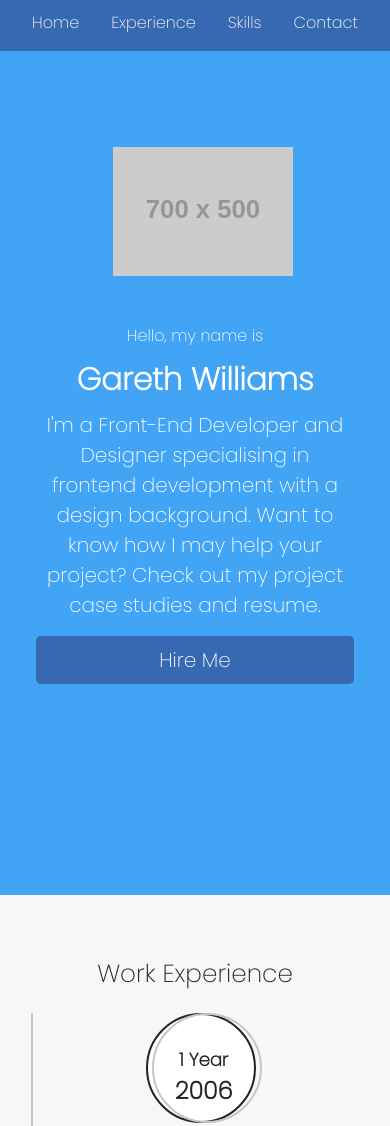
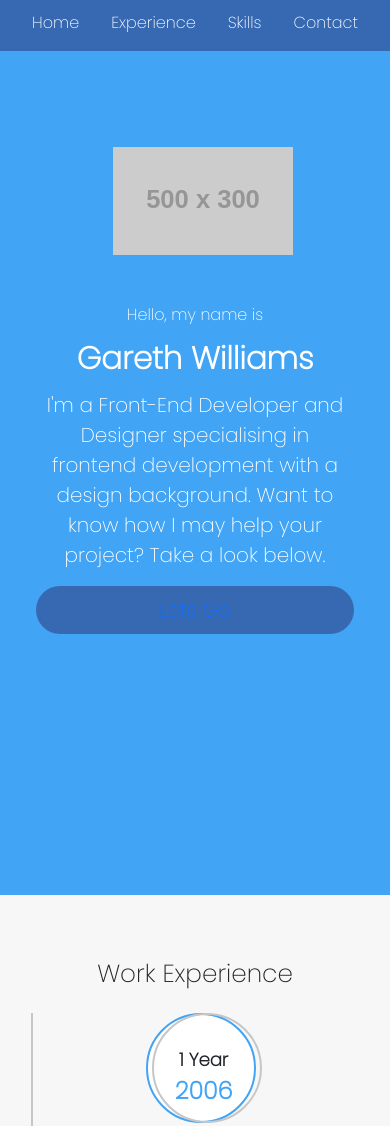
Before and after one commit to GarethW85/Resume-10, a plain HTML site: page myDigitalResumé/index.html in a window 390 px wide. Shown: the part 25-1151 px from the top of the page. Drawn offline with nearby package versions, Linux system fonts and the light colour scheme; placeholder pictures from the web are drawn by us.

Commit message:
updates
picture element added
media changes

```diff
--- a/myDigitalResumé/CSS/stylesheet.css
+++ b/myDigitalResumé/CSS/stylesheet.css
@@ -58,12 +58,28 @@ color: text-white;
 
 
 
+a:link {
+  text-decoration: none;
+}
+a:visited {
+   text-decoration: none;
+   color: #fff;
+}
+a:hover {
+  text-decoration: none;
+}
+a:active {
+  text-decoration: none;
+}
+
+
+
 
 
 /* Media Queries */
 
 /* Phones and smaller */
-@media screen and (min-width:340px) and (max-width:420px) {
+@media screen and (min-width:280px) and (max-width:420px) {
   .hero-section {
     text-align: center;
   }
@@ -71,16 +87,15 @@ color: text-white;
   .hero-section img {
     padding-left: 30%;
   }
+
+  .btn-resize {
+    width: 100%;
+  }
 }
 
 
+/* Tablets and bigger */
 
-
-
-
-
-
-/* Experience section */
 
 
 
@@ -146,7 +161,7 @@ body{
 
 .main-timeline .icon:before {
   background: #fff;
-  border: 2px solid #232323;
+  border: 2px solid #41a4f5;
   left: -3px
 }
 
@@ -207,7 +222,7 @@ body{
 
 .main-timeline .date-outer:before {
   background: #fff;
-  border: 2px solid #232323;
+  border: 2px solid #41a4f5;
   left: -6px
 }
 
@@ -241,7 +256,7 @@ body{
   display: block;
   font-size: 30px;
   font-weight: 700;
-  color: #232323;
+  color: #41a4f5;
   line-height: 36px
 }
 
--- a/myDigitalResumé/index.html
+++ b/myDigitalResumé/index.html
@@ -1,11 +1,13 @@
 <!DOCTYPE html>
 <html lang="en">
+
 <head>
   <meta charset="UTF-8">
   <meta http-equiv="X-UA-Compatible" content="IE=edge">
   <meta name="viewport" content="width=device-width, initial-scale=1.0">
   <!-- Bootstrap CDN link below -->
-    <link href="https://cdn.jsdelivr.net/npm/bootstrap@5.1.3/dist/css/bootstrap.min.css" rel="stylesheet" integrity="sha384-1BmE4kWBq78iYhFldvKuhfTAU6auU8tT94WrHftjDbrCEXSU1oBoqyl2QvZ6jIW3" crossorigin="anonymous">
+  <link href="https://cdn.jsdelivr.net/npm/bootstrap@5.1.3/dist/css/bootstrap.min.css" rel="stylesheet"
+    integrity="sha384-1BmE4kWBq78iYhFldvKuhfTAU6auU8tT94WrHftjDbrCEXSU1oBoqyl2QvZ6jIW3" crossorigin="anonymous">
   <!-- CSS external link below -->
 
   <link rel="stylesheet" href="./CSS/stylesheet.css">
@@ -19,8 +21,11 @@
 
   <title>Front-End | Gareth</title>
 </head>
+
 <body>
+
   <!-- Navigation Menu -->
+
   <nav class="navbar navbar-in justify-content-center navbar-color">
     <ul class="nav justify-content-center">
       <li class="nav-ite ">
@@ -39,20 +44,32 @@
   </nav>
 
   <!-- Hero Section -->
+
   <header>
-
-  <div class="container-fluid main-color hero-section"  id="education">
-  <div class="container-fluid col-xxl-8 px-4 py-5 main-color" >
+    <div class="container-fluid main-color hero-section" id="education">
+      <div class="container-fluid col-xxl-8 px-4 py-5 main-color">
         <div class="row flex-lg-row-reverse align-items-center g-5 py-5">
           <div class="col-10 col-sm-8 col-lg-6 animate__animated animate__fadeInRight animation-style">
-        <img src="https://via.placeholder.com/700x500" class="d-block mx-lg-auto img-fluid" alt="Image_Of_Me" width="700" height="500" loading="lazy" id="myprofile">
+            <!-- <img src="https://via.placeholder.com/700x500" class="d-block mx-lg-auto img-fluid" alt="Image_Of_Me"
+              width="700" height="500" loading="lazy" id="myprofile"> -->
+
+              <!-- Picture element -->
+            <picture>
+              <source media="(max-width:440px)"  srcset="https://via.placeholder.com/500x300" type="image/svg+xml">
+              <img src="https://via.placeholder.com/700x500" class="img-fluid d-block mx-lg-auto" alt="Image_Of_Me">
+            </picture>
+
           </div>
           <div class="col-lg-6">
             <p class="text-white animate__animated animate__fadeInLeft">Hello, my name is</p>
             <h5 class="text-white display-5 fw-bold lh-1 mb-3 animate__animated animate__fadeInLeft animation-style">Gareth Williams</h5>
-        <p class="lead text-white animate__animated animate__fadeInLeft">I'm a Front-End Developer and Designer specialising in frontend development with a design background. Want to know how I may help your project? Check out my project case studies and resume.</p>
+            <p class="lead text-white animate__animated animate__fadeInLeft">I'm a Front-End Developer and Designer
+              specialising in frontend development with a design background. Want to know how I may help your project?
+              Take a look below.</p>
             <div class="d-grid gap-2 d-md-flex justify-content-md-start ">
-          <button type="button" class="btn btn-lg px-4 me-md-2 text-white animate__animated animate__fadeInLeft animation-style navbar-color #">Hire Me</button>
+              <button type="button"
+                class="btn btn-lg px-4 me-md-2 rounded-pill text-white animate__animated animate__fadeInLeft animation-style navbar-color btn-visited"><a
+                  href="#experience">Lets Go</a> </button>
             </div>
           </div>
         </div>
@@ -61,14 +78,13 @@
   </header>
 
   <!-- Experience Timeline -->
+
   <div class="container-fluid py-5 text-center" id="experience">
     <div class="container py-3">
       <h2>Work Experience</h2>
     </div>
     <div class="container">
       <div class="main-timeline">
-
-                                <!-- start experience section-->
         <div class="timeline">
           <div class="icon"></div>
           <div class="date-content">
@@ -82,13 +98,12 @@
           <div class="timeline-content">
             <h5 class="title">IT &amp; Network Administrator</h5>
             <p class="description">
-                      Lorem ipsum dolor sit amet, consectetur adipiscing elit. Sed efficitur ex sit amet massa scelerisque scelerisque. Aliquam erat volutpat. Aenean interdum finibus efficitur. Praesent dapibus dolor felis, eu ultrices elit molestie.
+              Lorem ipsum dolor sit amet, consectetur adipiscing elit. Sed efficitur ex sit amet massa scelerisque
+              scelerisque. Aliquam erat volutpat. Aenean interdum finibus efficitur. Praesent dapibus dolor felis, eu
+              ultrices elit molestie.
             </p>
           </div>
         </div>
-                                <!-- end experience section-->
-
-                                <!-- start experience section-->
         <div class="timeline">
           <div class="icon"></div>
           <div class="date-content">
@@ -102,13 +117,12 @@
           <div class="timeline-content">
             <h5 class="title">DTP Designer</h5>
             <p class="description">
-                                            Lorem ipsum dolor sit amet, consectetur adipiscing elit. Sed efficitur ex sit amet massa scelerisque scelerisque. Aliquam erat volutpat. Aenean interdum finibus efficitur. Praesent dapibus dolor felis, eu ultrices elit molestie.
+              Lorem ipsum dolor sit amet, consectetur adipiscing elit. Sed efficitur ex sit amet massa scelerisque
+              scelerisque. Aliquam erat volutpat. Aenean interdum finibus efficitur. Praesent dapibus dolor felis, eu
+              ultrices elit molestie.
             </p>
           </div>
         </div>
-                                <!-- end experience section-->
-
-                                <!-- start experience section-->
         <div class="timeline">
           <div class="icon"></div>
           <div class="date-content">
@@ -122,13 +136,12 @@
           <div class="timeline-content">
             <h5 class="title">Support Engineer</h5>
             <p class="description">
-                                            Lorem ipsum dolor sit amet, consectetur adipiscing elit. Sed efficitur ex sit amet massa scelerisque scelerisque. Aliquam erat volutpat. Aenean interdum finibus efficitur. Praesent dapibus dolor felis, eu ultrices elit molestie.
+              Lorem ipsum dolor sit amet, consectetur adipiscing elit. Sed efficitur ex sit amet massa scelerisque
+              scelerisque. Aliquam erat volutpat. Aenean interdum finibus efficitur. Praesent dapibus dolor felis, eu
+              ultrices elit molestie.
             </p>
           </div>
         </div>
-                                <!-- end experience section-->
-
-                                <!-- start experience section-->
         <div class="timeline">
           <div class="icon"></div>
           <div class="date-content">
@@ -142,19 +155,23 @@
           <div class="timeline-content">
             <h5 class="title">Senior IT Engineer</h5>
             <p class="description">
-                                            Lorem ipsum dolor sit amet, consectetur adipiscing elit. Sed efficitur ex sit amet massa scelerisque scelerisque. Aliquam erat volutpat. Aenean interdum finibus efficitur. Praesent dapibus dolor felis, eu ultrices elit molestie.
+              Lorem ipsum dolor sit amet, consectetur adipiscing elit. Sed efficitur ex sit amet massa scelerisque
+              scelerisque. Aliquam erat volutpat. Aenean interdum finibus efficitur. Praesent dapibus dolor felis, eu
+              ultrices elit molestie.
             </p>
           </div>
         </div>
-                                <!-- end experience section-->
-
       </div>
     </div>
   </div>
+
   <!-- Skills Section -->
+
   <div class="container m-auto pt-5" id="skills">
     <h2 class="text-center">Skills Overview</h2>
-        <p class="text-center"> I have more experience in building rich web applications for clients all over the world. Below is a quick overview of my main technical skill sets and tools I use. Want to find out more about my experience?</p>
+    <p class="text-center"> I have more experience in building rich web applications for clients all over the world.
+      Below is a quick overview of my main technical skill sets and tools I use. Want to find out more about my
+      experience?</p>
     <div class="row row-cols-1 row-cols-md-3 g-4 my-5 mx-auto">
       <div class="col">
         <div class="card h-95 shadow p-3 mb-1 bg-body rounded">
@@ -171,7 +188,7 @@
           <img src="https://via.placeholder.com/200x100" class="card-img-top" alt="backendLogo">
           <div class="card-body">
             <h5 class="card-title">Back-End</h5>
-              <p class="card-text">Lorem ipsum dolor, sit amet consectetur adipisicing elit. Quidem, ex! Necessitatibus aliquid ipsum corporis? Error eaque eligendi culpa? Illo odio ipsam architecto facere reiciendis, voluptate excepturi accusamus. Deleniti, cumque saepe.</p>
+            <p class="card-text">Lorem <br> Ipsum <br> Dolor <br> Sit <br> Amet </p>
           </div>
 
         </div>
@@ -188,14 +205,13 @@
     </div>
   </div>
 
-
   <!-- Contact Forms -->
 
   <form class="text-center container-fluid needs-validation bg-light py-3" id="contact">
     <h2 class="container py-3">Get In Touch</h2>
     <div class="container px-5">
       <div class="row">
-                    <div class="col-6 ">
+        <div class="col-6">
           <input type="text" class="form-control rounded-3" placeholder="First name" aria-label="First name" required>
         </div>
         <div class="col-6">
@@ -205,14 +221,15 @@
 
       <div class="col-12">
         <label for="exampleFormControlTextarea1" class="form-label "></label>
-                    <textarea class="form-control rounded-3 " id="exampleFormControlTextarea1" rows="10" placeholder="Enter Your Message" required></textarea>
+        <textarea class="form-control rounded-3 " id="exampleFormControlTextarea1" rows="10"
+          placeholder="Enter Your Message" required></textarea>
       </div>
       <br>
       <div class="col">
-                    <button class="btn btn-form text-white rounded-pill navbar-color" type="submit">Send It</button>
+        <button class="btn btn-lg btn-form text-white rounded-pill navbar-color btn-resize" type="submit">Send It</button>
       </div>
     </div>
-            <!-- Modal -->
+
   </form>
 
   </main>
@@ -223,10 +240,12 @@
   <!-- Footer Section    -->
 
   <footer class="text-center text-lg-start pt-5 py-3 main-color">
-        <img class="container d-flex justify-content-center p-0" id="profileImage" src="./Images/smallProfile.jpg" alt="profileImage" width="150" height="150">
+    <img class="container d-flex justify-content-center p-0" id="profileImage" src="./Images/smallProfile.jpg"
+      alt="profileImage" width="150" height="150">
     <h5 class="container text-center py-4  text-white">Interested in hiring me for your project?</h5>
     <p class="container text-center text-white">
-            Looking for an Web Designer & Developer to build your website or app ? To start an initial chat, just drop me an email at tidylad@hotmail.com or use the form above.</p>
+      Looking for an Web Designer & Developer to build your website or app ? To start an initial chat, just drop me an
+      email at tidylad@hotmail.com or use the form above.</p>
 
     <div class="container d-flex justify-content-center py-2">
       <ul class="icons">
@@ -244,16 +263,22 @@
     <div class="container">
       <hr>
     </div>
-      <div class="text-center text-white p-3" >
+    <div class="text-center text-white p-3">
       © 2022 Designed and Developed by Gareth Williams
     </div>
 
   </footer>
 
   <!-- Javascript links -->
-      <script src="https://cdn.jsdelivr.net/npm/bootstrap@5.1.3/dist/js/bootstrap.bundle.min.js" integrity="sha384-ka7Sk0Gln4gmtz2MlQnikT1wXgYsOg+OMhuP+IlRH9sENBO0LRn5q+8nbTov4+1p" crossorigin="anonymous"></script>
-      <script src="https://cdn.jsdelivr.net/npm/@popperjs/core@2.10.2/dist/umd/popper.min.js" integrity="sha384-7+zCNj/IqJ95wo16oMtfsKbZ9ccEh31eOz1HGyDuCQ6wgnyJNSYdrPa03rtR1zdB" crossorigin="anonymous"></script>
-      <script src="https://cdn.jsdelivr.net/npm/bootstrap@5.1.3/dist/js/bootstrap.min.js" integrity="sha384-QJHtvGhmr9XOIpI6YVutG+2QOK9T+ZnN4kzFN1RtK3zEFEIsxhlmWl5/YESvpZ13" crossorigin="anonymous"></script>
+  <script src="https://cdn.jsdelivr.net/npm/bootstrap@5.1.3/dist/js/bootstrap.bundle.min.js"
+    integrity="sha384-ka7Sk0Gln4gmtz2MlQnikT1wXgYsOg+OMhuP+IlRH9sENBO0LRn5q+8nbTov4+1p"
+    crossorigin="anonymous"></script>
+  <script src="https://cdn.jsdelivr.net/npm/@popperjs/core@2.10.2/dist/umd/popper.min.js"
+    integrity="sha384-7+zCNj/IqJ95wo16oMtfsKbZ9ccEh31eOz1HGyDuCQ6wgnyJNSYdrPa03rtR1zdB"
+    crossorigin="anonymous"></script>
+  <script src="https://cdn.jsdelivr.net/npm/bootstrap@5.1.3/dist/js/bootstrap.min.js"
+    integrity="sha384-QJHtvGhmr9XOIpI6YVutG+2QOK9T+ZnN4kzFN1RtK3zEFEIsxhlmWl5/YESvpZ13"
+    crossorigin="anonymous"></script>
 </body>
 
 
```
Lines whose indentation alone changed are shown as unchanged.
